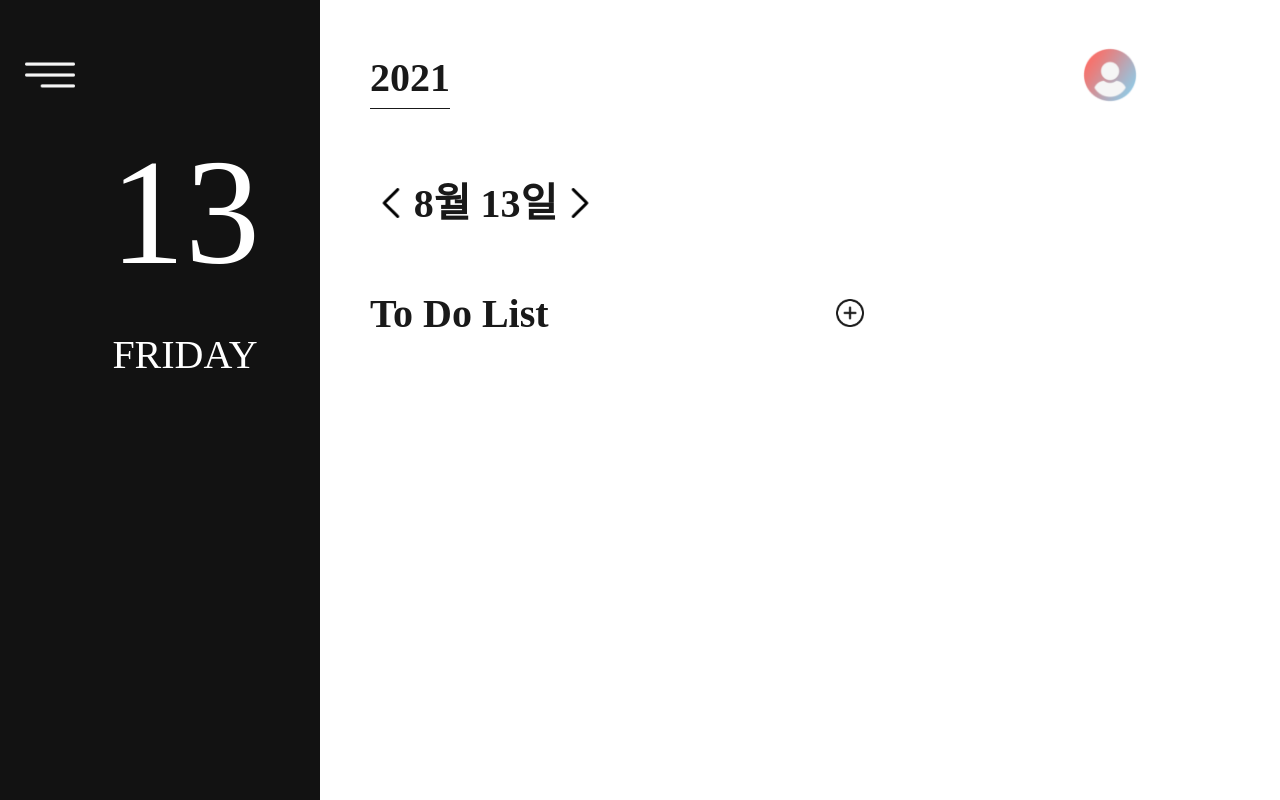
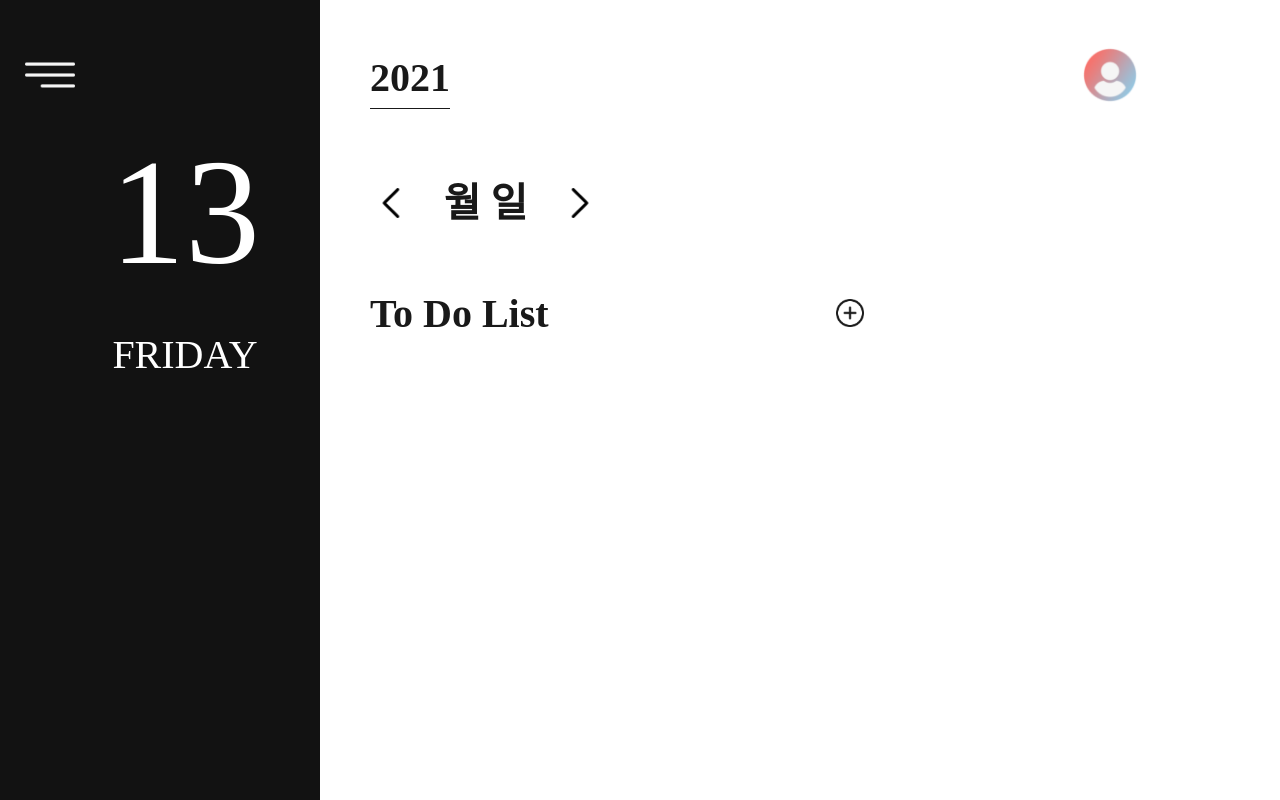
Before and after one commit to liketoy/doitdoit-frontend, a Vue app: page /daily in a window 1280 px wide. Built offline with nearby package versions, Linux system fonts and the light colour scheme; the HTML template or start-up script is replaced by a standard one; a web font is replaced by a local one.

Commit message:
Help Amy

```diff
--- a/src/views/Daily.vue
+++ b/src/views/Daily.vue
@@ -4,7 +4,7 @@
 			<button class="day" @click="SET_PREVIOUS_DAY">
 				<img src="@/assets/previous.png" alt="previous_button" />
 			</button>
-			<p>{{ month }}월 {{ today }}일</p>
+			<p>{{ $route.params.month }}월 {{ $route.params.date }}일</p>
 			<button class="day" @click="SET_NEXT_DAY">
 				<img src="@/assets/next.png" alt="next_button" />
 			</button>
--- a/src/views/Monthly.vue
+++ b/src/views/Monthly.vue
@@ -37,7 +37,7 @@
 											'has-text-primary': day === today && month === currentMonth && year === currentYear,
 										}"
 									>
-										<router-link :to="{ name: 'Daily', params: { date: 'day' } }">{{ day }}</router-link>
+										<router-link :to="{ name: 'Daily', params: { month: month, date: day } }">{{ day }}</router-link>
 									</td>
 								</tr>
 							</tbody>
```
